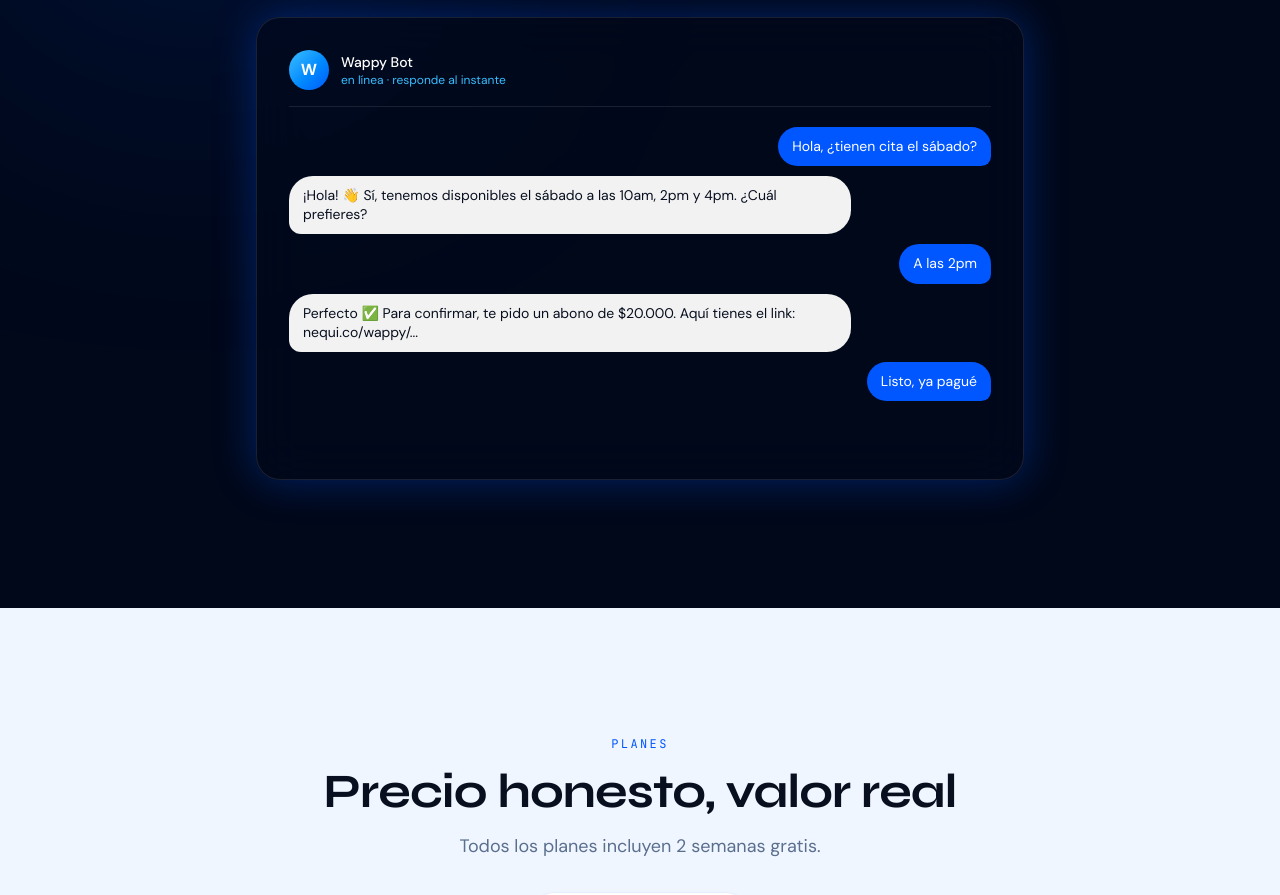
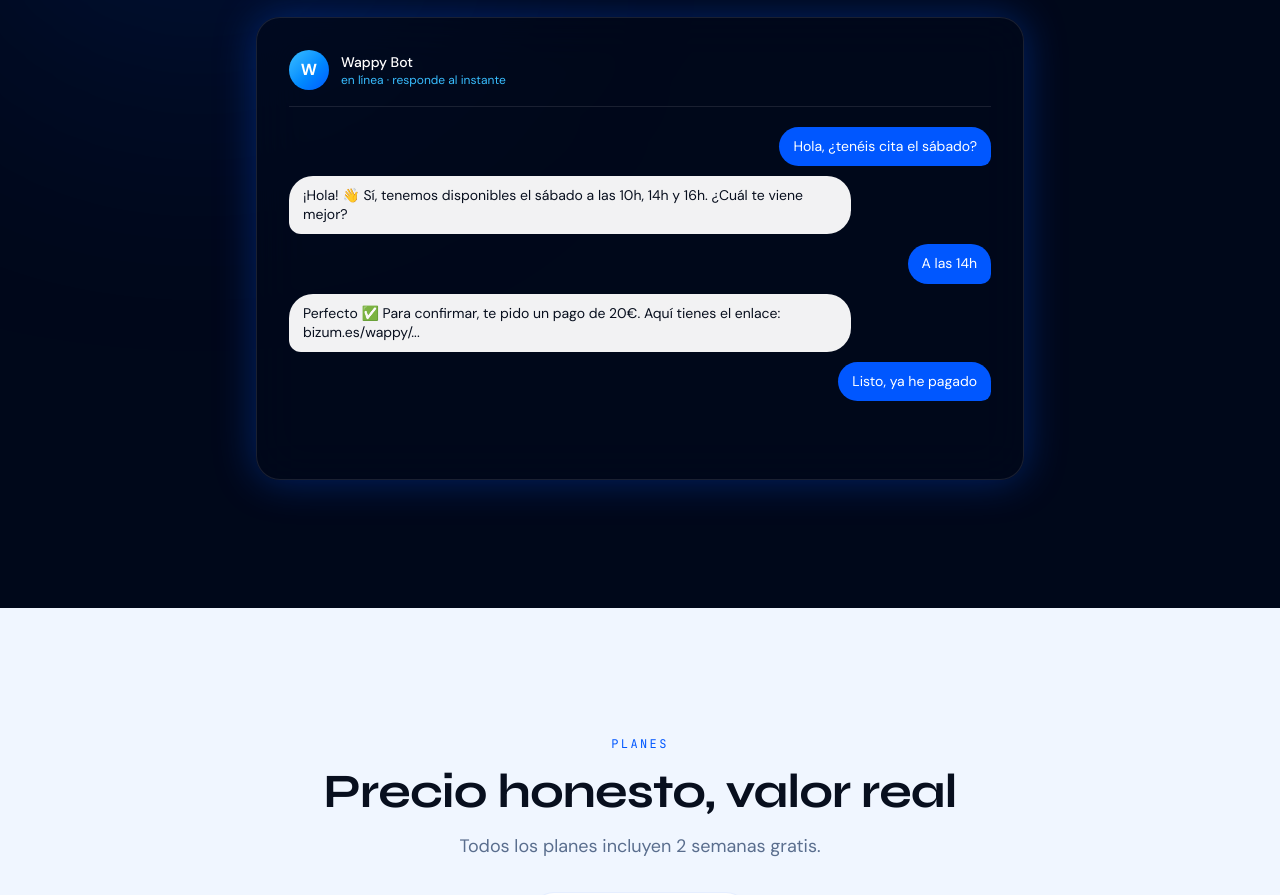
Before and after one commit to JUXCHXX/Wappy, a React (Vite) app: page / in a window 1280 px wide. Shown: the part 2800-3695 px from the top of the page. Built offline with nearby package versions, Linux system fonts and the light colour scheme.

Commit message:
ChayMock

```diff
--- a/src/components/wappy/ChatMock.tsx
+++ b/src/components/wappy/ChatMock.tsx
@@ -4,12 +4,12 @@ import { motion, AnimatePresence } from "framer-motion";
 type Msg = { from: "user" | "bot"; text: string; delay: number };
 
 const script: Msg[] = [
-  { from: "user", text: "Hola, ¿tienen cita el sábado?", delay: 0 },
-  { from: "bot", text: "¡Hola! 👋 Sí, tenemos disponibles el sábado a las 10am, 2pm y 4pm. ¿Cuál prefieres?", delay: 1200 },
-  { from: "user", text: "A las 2pm", delay: 3000 },
-  { from: "bot", text: "Perfecto ✅ Para confirmar, te pido un abono de $20.000. Aquí tienes el link: nequi.co/wappy/...", delay: 4400 },
-  { from: "user", text: "Listo, ya pagué", delay: 6200 },
-  { from: "bot", text: "Confirmado 🎉 Te espero el sábado a las 2pm. Tu código de reagendamiento es WP-4821.", delay: 7600 },
+  { from: "user", text: "Hola, ¿tenéis cita el sábado?", delay: 0 },
+  { from: "bot", text: "¡Hola! 👋 Sí, tenemos disponibles el sábado a las 10h, 14h y 16h. ¿Cuál te viene mejor?", delay: 1200 },
+  { from: "user", text: "A las 14h", delay: 3000 },
+  { from: "bot", text: "Perfecto ✅ Para confirmar, te pido un pago de 20€. Aquí tienes el enlace: bizum.es/wappy/...", delay: 4400 },
+  { from: "user", text: "Listo, ya he pagado", delay: 6200 },
+  { from: "bot", text: "Confirmado 🎉 Te esperamos el sábado a las 14h. Tu código de reagendamiento es WP-4821.", delay: 7600 },
 ];
 
 export function ChatMock({ variant = "phone" }: { variant?: "phone" | "wide" }) {
```
